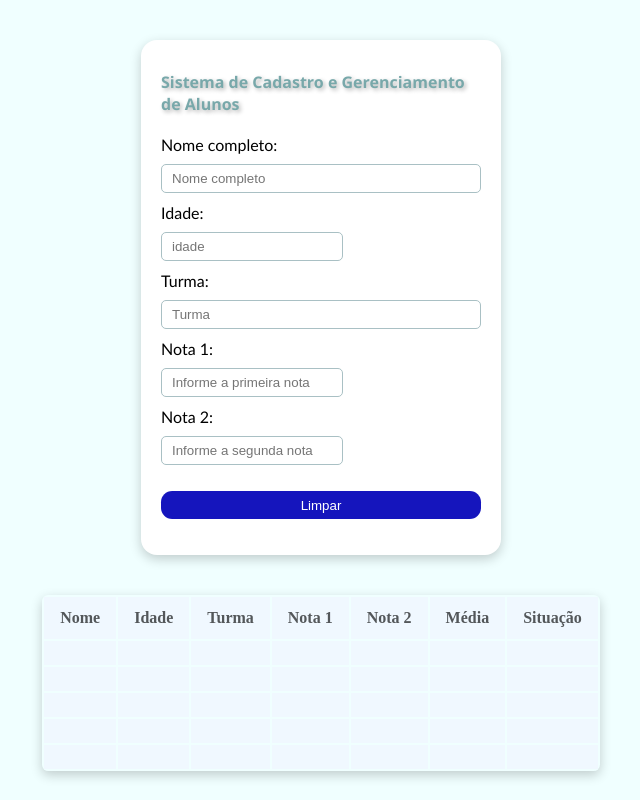
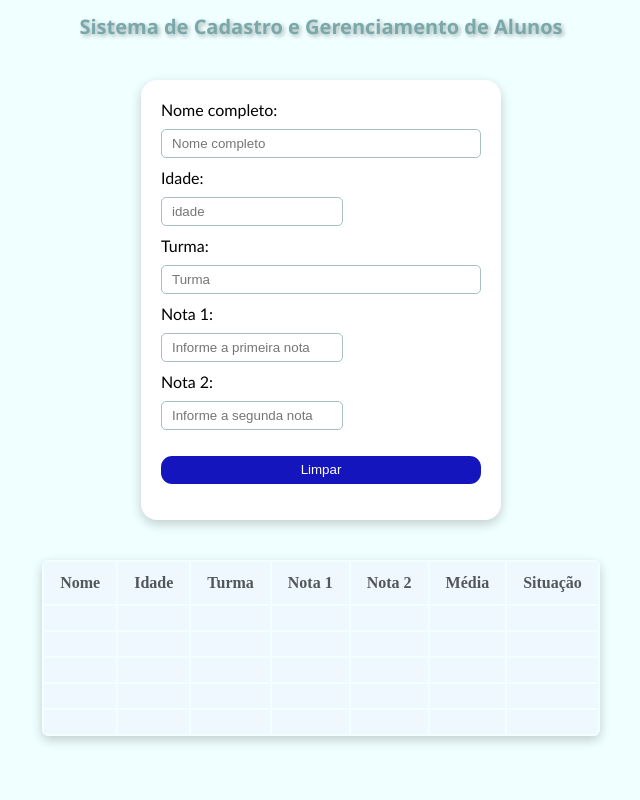
Before and after one commit to sophiavictoriagarcialima7-source/enunciado_mini_projeto_gestao_de_alunos, a plain HTML site: page index.html in a window 1280 px wide. Shown: the whole page, without its empty margins (319-959 px from the left). Drawn offline with Linux system fonts and the light colour scheme.

Commit message:
Atualiza projeto

```diff
--- a/index.html
+++ b/index.html
@@ -8,9 +8,10 @@
 
   </head>
   <body>
+
+    <h1>Sistema de Cadastro e Gerenciamento de Alunos</h1>
     <form id="formulario">
 
-    <h1>Sistema de Cadastro e Gerenciamento de Alunos</h1>
 
       <label>Nome completo: </label
       ><input type="text" id="nome" placeholder="Nome completo" name="nome" />
--- a/style.css
+++ b/style.css
@@ -1,6 +1,6 @@
 body {
     background-color: azure;
-    font-family: ;
+
 
 }
 
@@ -56,12 +56,11 @@ button{
 }
 
 h1 {
-    font-size: medium;
     font-family: 'Segoe UI', Tahoma, Geneva, Verdana, sans-serif;
-    gap: 10px;
     color: rgb(120, 168, 170);
     text-shadow: 2px 2px 4px rgba(0, 0, 0, 0.3);
-
+    text-align: center;
+    font-size: 20px;
 }
 
 input {
@@ -73,4 +72,5 @@ input {
 label{
     font-family: 'Gill Sans', 'Gill Sans MT', Calibri, 'Trebuchet MS', sans-serif;
 
+
 }
```
